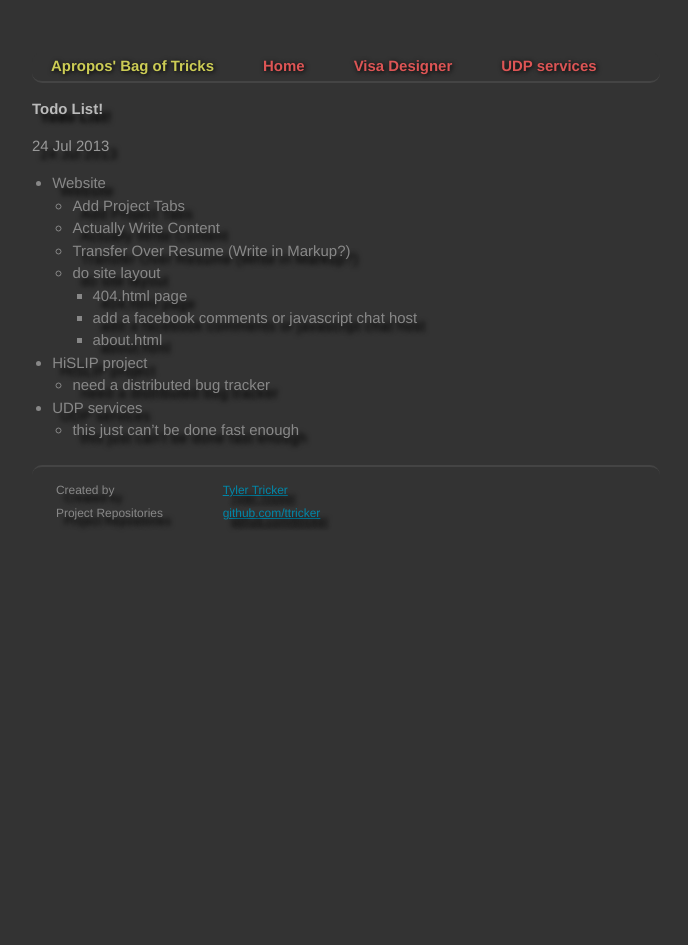
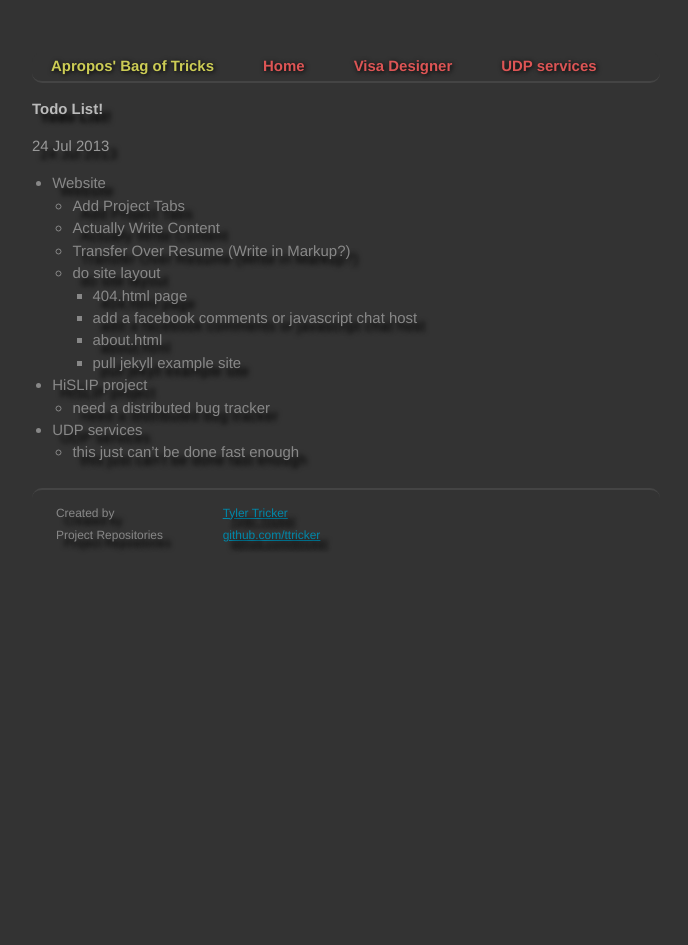
Before and after one commit to ttricker/ttricker.github.io, a Jekyll site: the page built from _posts/2013-07-24-todo.markdown, in a window 1280 px wide. Shown: the whole page, without its empty margins (294-982 px from the left). Built offline with Jekyll 4.4.1, drawn with Linux system fonts in a browser that asks for light colours; Markdown is read by kramdown in place of the engine named in the settings.

```diff
--- a/_posts/2013-07-24-todo.markdown
+++ b/_posts/2013-07-24-todo.markdown
@@ -13,6 +13,7 @@
        + 404.html page
        + add a facebook comments or javascript chat host
        + about.html
+       + pull jekyll example site
  - HiSLIP project
    * need a distributed bug tracker
  - UDP services
```
